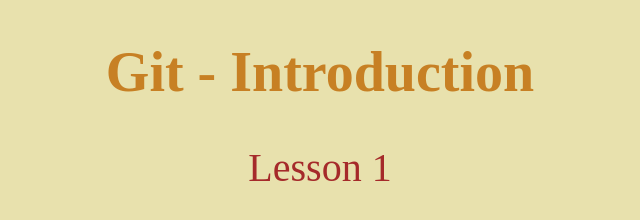
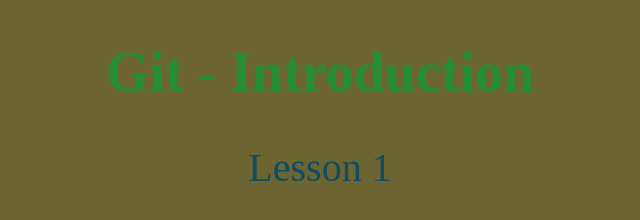
Before and after one commit to PavelSerbinov/git_lesson01, a plain HTML site: page index.html in a window 1280 px wide. Shown: the whole page, without its empty margins (320-960 px from the left). Drawn offline with Linux system fonts and the light colour scheme.

Commit message:
chenge styles

```diff
--- a/styles.css
+++ b/styles.css
@@ -29,16 +29,16 @@
     align-items: center;
     gap: 40px;
     min-height: 100%;
-    background: rgb(232, 225, 173);
+    background: rgb(108, 101, 49);
     padding: 40px;
   }
 
   h1 {
     font-size: 56px;
-    color: rgb(199, 128, 36);
+    color: rgb(38, 141, 55);
   }
 
   .lesson-title {
     font-size: 40px;
-    color: brown;
+    color: rgb(16, 76, 98);
   }
```
